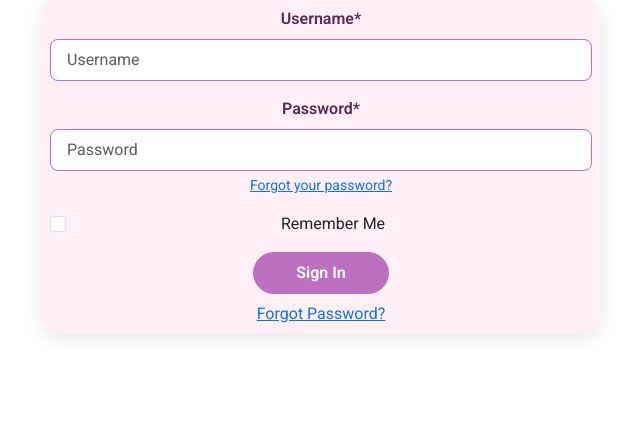
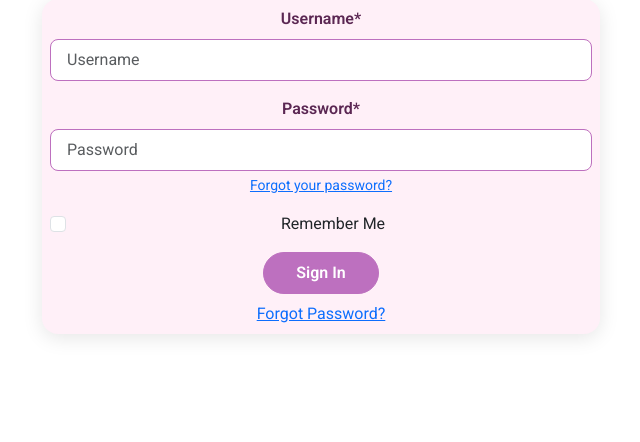
Before and after one commit to mildred-prog/recipe_book, a Django app: page /accounts/login/ in a window 1280 px wide. Shown: the part 219-661 px from the top of the page, without its empty margins (319-959 px from the left). Run offline with Django 4.2, Linux system fonts and the light colour scheme; some libraries are stand-ins or nearby versions.

Commit message:
Update button width for sign-in form in login template

```diff
--- a/templates/allauth/account/login.html
+++ b/templates/allauth/account/login.html
@@ -18,7 +18,7 @@
     {% if redirect_field_value %}
     <input type="hidden" name="{{ redirect_field_name }}" value="{{ redirect_field_value }}" />
     {% endif %}
-    <button class="btn btn-primary w-25 mb-2" type="submit">{% trans "Sign In" %}</button>
+    <button class="btn btn-primary w-27 mb-2" type="submit">{% trans "Sign In" %}</button>
     <a class="button secondaryAction d-block" href="{% url 'account_reset_password' %}">{% trans "Forgot Password?" %}</a>
   </form>
 </div>
```
